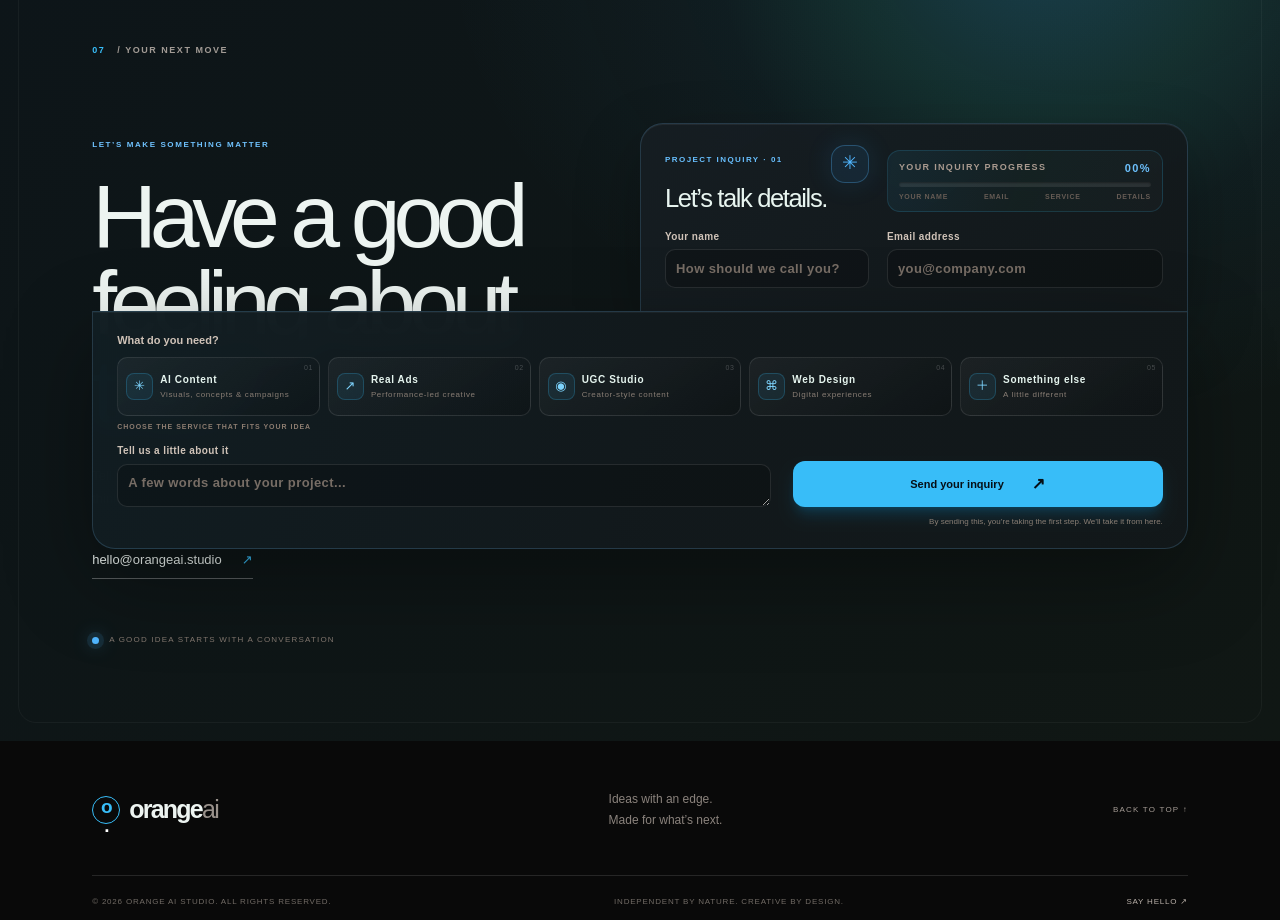
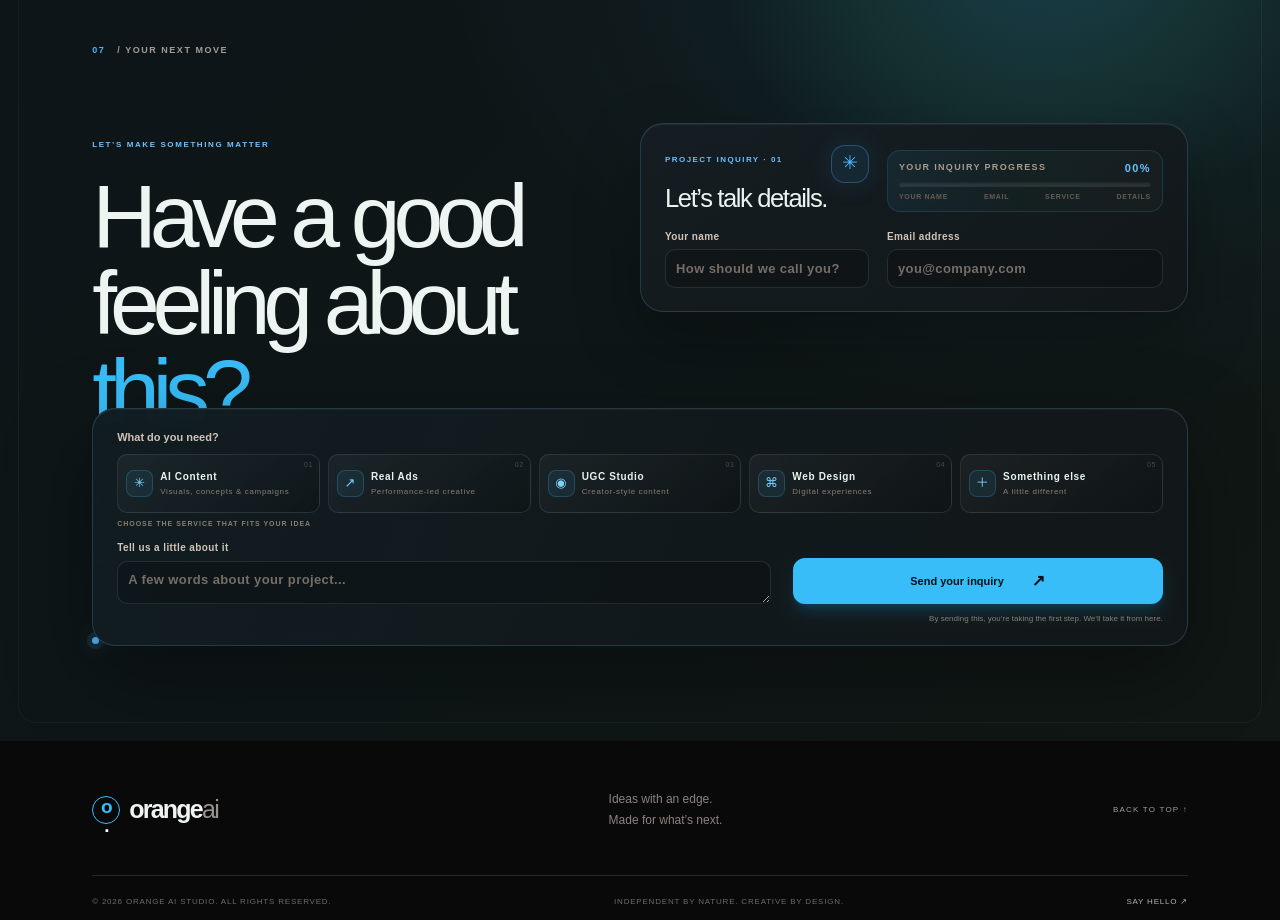
Before and after one commit to MohammadMatinMahdavi/orange, a Next.js app: page / in a window 1280 px wide. Shown: the part 7880-8800 px from the top of the page. Built offline with nearby package versions, Linux system fonts and the light colour scheme.

Commit message:
Lower contact form panel to clear intro copy

```diff
--- a/app/globals.css
+++ b/app/globals.css
@@ -2254,3 +2254,18 @@ body::before {
   }
   .contact-section { padding-bottom: 95px; }
 }
+
+
+/* Keep the wide lower inquiry panel clear of the contact introduction. */
+@media (min-width: 901px) {
+  .contact-form-bottom {
+    margin-top: clamp(82px, 7.5vw, 112px);
+  }
+  .contact-form-top {
+    border-bottom: 1px solid rgba(119,198,255,.19);
+    border-radius: 23px;
+  }
+  .contact-form-bottom {
+    border-radius: 23px;
+  }
+}
```
